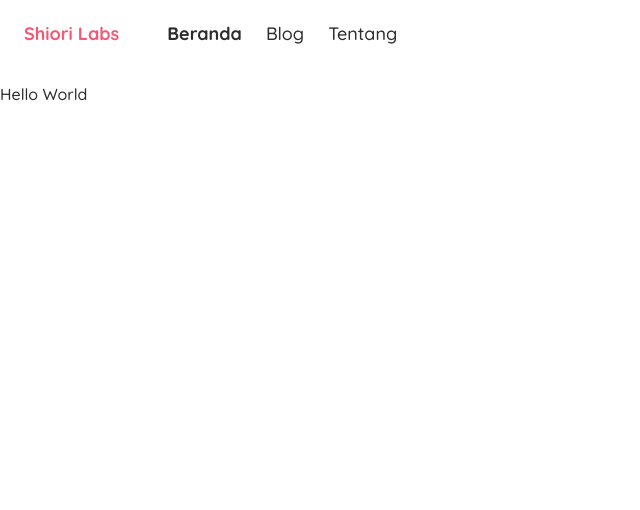
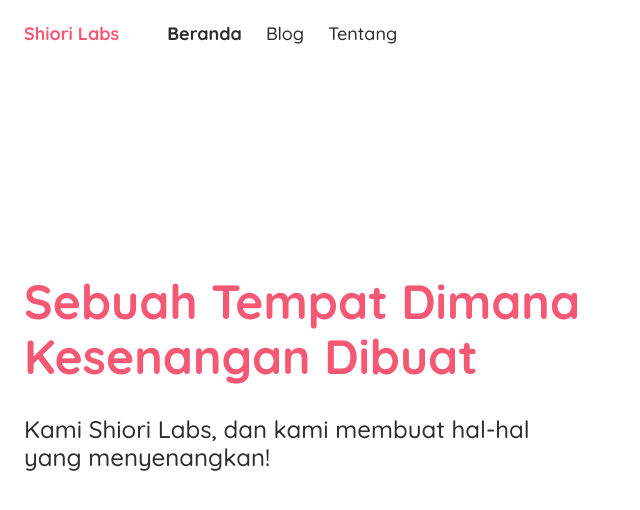
Before and after one commit to ShioriLabs/site, a Next.js app: page / in a window 1280 px wide. Shown: the top 510 px of the page, without its empty margins (0-640 px from the left). Built offline with nearby package versions, Linux system fonts and the light colour scheme.

Commit message:
Added basic hero component

```diff
--- /dev/null
+++ b/src/components/Hero/index.tsx
@@ -0,0 +1,27 @@
+import styled from 'styled-components'
+
+const Hero = styled.div`
+  min-height: 560px;
+  display: flex;
+  align-items: center;
+`
+
+const HeroTextContainer = styled.div`
+  max-width: 560px;
+`
+
+const HeroHeader = styled.h1`
+  font-size: 48px;
+  font-weight: ${props => props.theme.fontWeights.bold};
+  color: ${props => props.theme.colors.branding};
+  margin: 0px;
+  margin-bottom: 32px;
+`
+
+const HeroSubheader = styled.p`
+  font-size: 24px;
+  margin: 0px;
+`
+
+export default Hero
+export { HeroHeader, HeroSubheader, HeroTextContainer }
--- a/src/pages/index.tsx
+++ b/src/pages/index.tsx
@@ -2,10 +2,20 @@ import React from 'react'
 
 import Layout from '../layout/Default'
 
+import Container from '../components/Container'
+import Hero, { HeroHeader, HeroSubheader, HeroTextContainer } from '../components/Hero'
+
 const Index = (): React.ReactElement => {
   return (
     <Layout>
-      <p>Hello World</p>
+      <Container>
+        <Hero>
+          <HeroTextContainer>
+            <HeroHeader>Sebuah Tempat Dimana Kesenangan Dibuat</HeroHeader>
+            <HeroSubheader>Kami Shiori Labs, dan kami membuat hal-hal yang menyenangkan!</HeroSubheader>
+          </HeroTextContainer>
+        </Hero>
+      </Container>
     </Layout>
   )
 }
```
